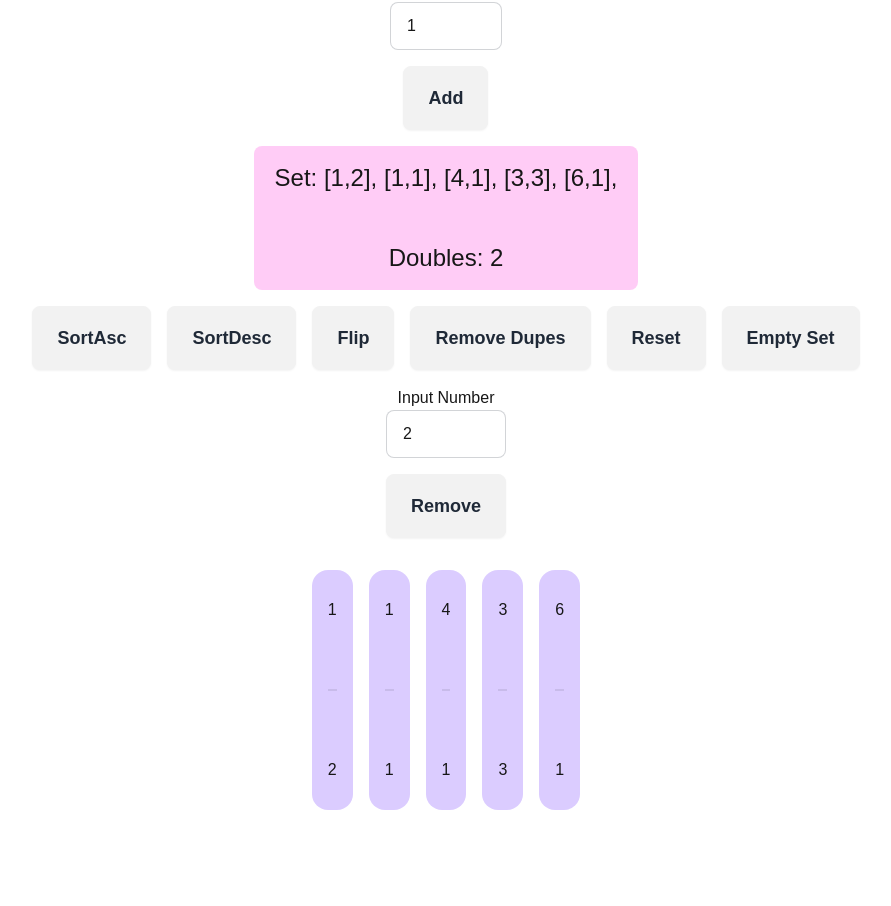
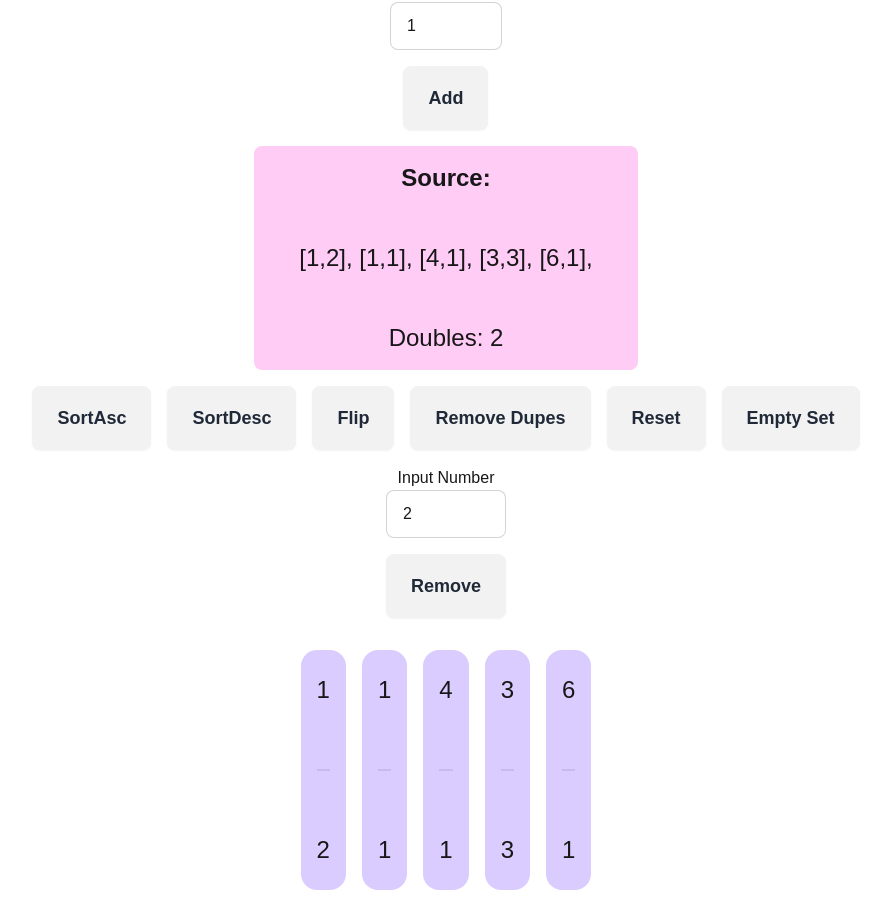
Before and after one commit to anchansp/dhika-take-home-test, a Next.js app: page / in a window 1280 px wide. Shown: the part 250-1156 px from the top of the page, without its empty margins (194-1085 px from the left). Before the commit the page ends 1076 px from the top, so only its background shows below. Built offline with nearby package versions, Linux system fonts and the light colour scheme.

Commit message:
cuma namabh styling css dikit

```diff
--- a/src/app/page.tsx
+++ b/src/app/page.tsx
@@ -84,8 +84,9 @@ export default function Home() {
       {/* sets */}
       <div className="flex justify-center">
         <div className="flex flex-col justify-center gap-4 bg-secondary/20 rounded-lg w-96">
+          <h2 className="text-2xl font-bold text-center py-4 gap-4">Source:</h2>
           <h3 className="text-2xl py-4 text-center">
-            Set:{" "}
+            {/* Source:{" "} */}
             {cardArrayReplica.length == 0
               ? "Empty Set"
               : `[${cardArrayReplica.join("], [")}],`}
@@ -96,7 +97,7 @@ export default function Home() {
         </div>
       </div>
       {/* buttons */}
-      <div className="flex gap-4 justify-center">
+      <div className="flex gap-4 justify-center align-baseline">
         <div className="py-4">
           <button
             className="btn btn-xs sm:btn-sm md:btn-md lg:btn-lg"
@@ -223,11 +224,11 @@ export default function Home() {
               key={index}
             >
               <div className="card grid h-20 place-items-center py-4">
-                {item[0]}
+                <p className="text-2xl">{item[0]}</p>
               </div>
               <div className="divider"></div>
               <div className="card grid h-20 place-items-center py-4">
-                {item[1]}
+                <p className="text-2xl">{item[1]}</p>
               </div>
             </div>
           );
```
